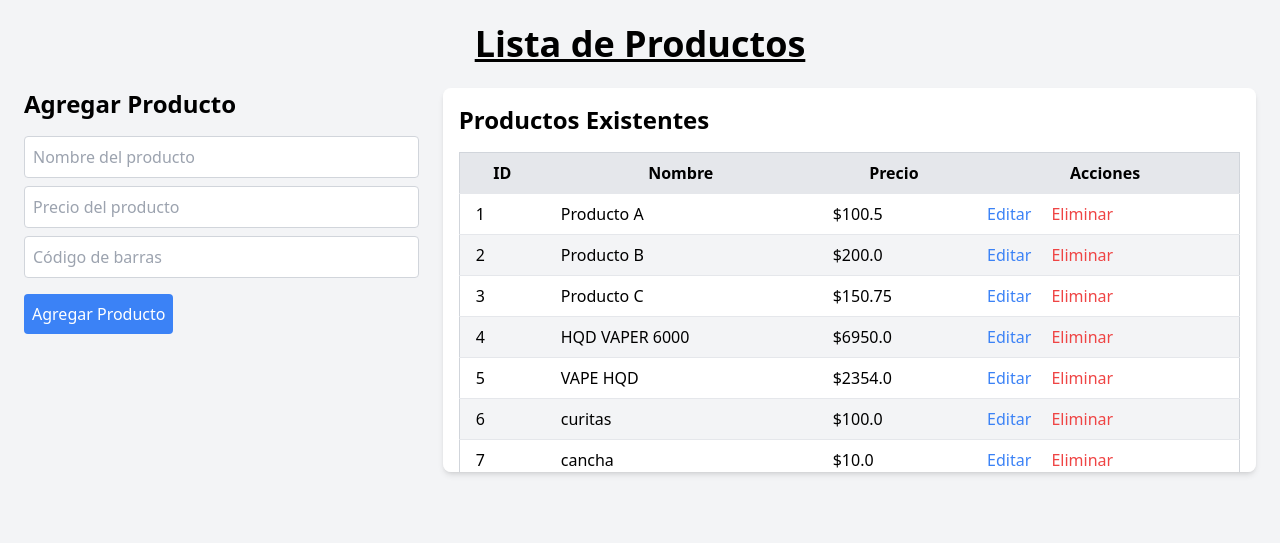
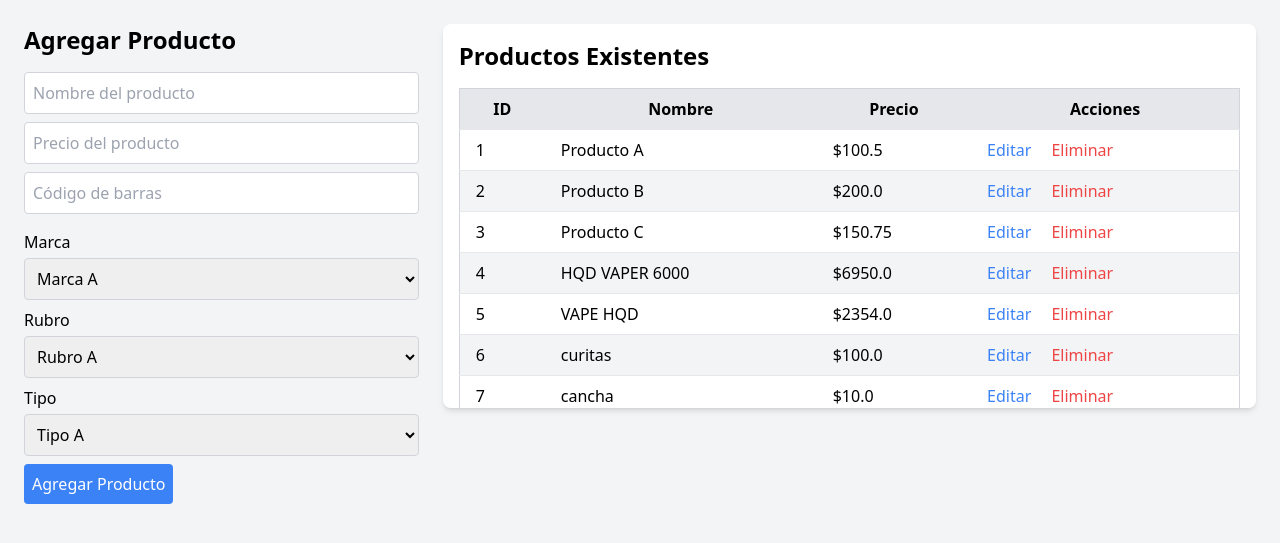
Before and after one commit to pagliardini/kpos2, a Flask app: page /productos in a window 1280 px wide. Shown: the top 543 px of the page. Run offline with Flask 3, Linux system fonts and the light colour scheme; some libraries are stand-ins or nearby versions.

Commit message:
mejorado productos

```diff
--- a/app.py
+++ b/app.py
@@ -4,6 +4,8 @@ from extensions import db
 from views.ventas import ventas_bp
 from views.productos import productos_bp
 from views.principal import principal_bp
+from flask_wtf.csrf import CSRFProtect
+
 
 
 def create_app():
--- a/templates/productos.html
+++ b/templates/productos.html
@@ -19,21 +19,42 @@
 </head>
 <body class="bg-gray-100 p-6 h-screen">
 
-    <h1 class="text-4xl font-bold underline mb-6 text-center">
-        Lista de Productos
-    </h1>
-
     <!-- Contenedor principal con diseño de cuadrícula -->
     <div class="grid grid-cols-3 gap-6">
         <!-- Contenedor de formulario para agregar productos (1/3) -->
         <div class="col-span-1">
             <h2 class="text-2xl font-semibold mb-4">Agregar Producto</h2>
             <form action="{{ url_for('productos.agregar_producto') }}" method="POST" class="mb-6">
-                <input type="text" name="nombre" placeholder="Nombre del producto" required class="border border-gray-300 p-2 rounded w-full mb-2">
-                <input type="number" name="precio" placeholder="Precio del producto" required class="border border-gray-300 p-2 rounded w-full mb-2">
-                <input type="text" name="codigo" placeholder="Código de barras" required class="border border-gray-300 p-2 rounded w-full mb-4">
-                <button type="submit" class="bg-blue-500 text-white p-2 rounded hover:bg-blue-600 transition">Agregar Producto</button>
-            </form>
+    <input type="text" name="nombre" placeholder="Nombre del producto" required class="border border-gray-300 p-2 rounded w-full mb-2">
+    <input type="number" name="precio" placeholder="Precio del producto" required class="border border-gray-300 p-2 rounded w-full mb-2">
+    <input type="text" id="codigoInput" name="codigo" placeholder="Código de barras" required class="border border-gray-300 p-2 rounded w-full mb-4">
+
+    <!-- Selección de Marca -->
+    <label for="marca_id" class="block mb-1">Marca</label>
+    <select name="marca_id" id="marca_id" required class="border border-gray-300 p-2 rounded w-full mb-2">
+        {% for marca in marcas %}
+            <option value="{{ marca.id }}">{{ marca.nombre }}</option>
+        {% endfor %}
+    </select>
+
+    <!-- Selección de Rubro -->
+    <label for="rubro_id" class="block mb-1">Rubro</label>
+    <select name="rubro_id" id="rubro_id" required class="border border-gray-300 p-2 rounded w-full mb-2">
+        {% for rubro in rubros %}
+            <option value="{{ rubro.id }}">{{ rubro.nombre }}</option>
+        {% endfor %}
+    </select>
+
+    <!-- Selección de Tipo -->
+    <label for="tipo_id" class="block mb-1">Tipo</label>
+    <select name="tipo_id" id="tipo_id" required class="border border-gray-300 p-2 rounded w-full mb-2">
+        {% for tipo in tipos %}
+            <option value="{{ tipo.id }}">{{ tipo.nombre }}</option>
+        {% endfor %}
+    </select>
+
+    <button type="submit" class="bg-blue-500 text-white p-2 rounded hover:bg-blue-600 transition">Agregar Producto</button>
+</form>
         </div>
 
         <!-- Contenedor de productos con desplazamiento interno (2/3) -->
@@ -67,5 +88,18 @@
         </div>
     </div>
 
+    <script>
+        document.addEventListener('DOMContentLoaded', function() {
+            const codigoField = document.getElementById('codigo');
+
+            codigoField.addEventListener('keydown', function(event) {
+                // Evita el envío del formulario al presionar 'Enter'
+                if (event.key === 'Enter') {
+                    event.preventDefault();
+                }
+            });
+        });
+    </script>
+
 </body>
 </html>
--- a/views/productos.py
+++ b/views/productos.py
@@ -8,23 +8,33 @@ productos_bp = Blueprint('productos', __name__)
 @productos_bp.route('/productos', methods=['GET'])
 def listar_productos():
     productos = Producto.query.all()  # Obtener todos los productos de la base de datos
-    return render_template('productos.html', productos=productos)
+    marcas = Marca.query.all()  # Obtener todas las marcas
+    rubros = Rubro.query.all()  # Obtener todos los rubros
+    tipos = Tipo.query.all()  # Obtener todos los tipos
+    return render_template('productos.html', productos=productos, marcas=marcas, rubros=rubros, tipos=tipos)
 
-@productos_bp.route('/productos/agregar', methods=['POST'])
+
+@productos_bp.route('/agregar_producto', methods=['POST'])
 def agregar_producto():
-    nombre = request.form['nombre']
-    precio = request.form['precio']
     codigo = request.form['codigo']
-    marca_id = request.form['marca_id']
-    rubro_id = request.form['rubro_id']
-    tipo_id = request.form['tipo_id']
 
-    nuevo_producto = Producto(nombre=nombre, precio=precio, codigo1=codigo,
-                              marca_id=marca_id, rubro_id=rubro_id, tipo_id=tipo_id)
+
+
+    # Si no existe, procede a agregar el producto
+    nuevo_producto = Producto(
+        nombre=request.form['nombre'],
+        precio=request.form['precio'],
+        codigo1=codigo,
+        marca_id=request.form['marca_id'],
+        rubro_id=request.form['rubro_id'],
+        tipo_id=request.form['tipo_id']
+    )
     db.session.add(nuevo_producto)
     db.session.commit()
-    flash('Producto agregado exitosamente')
+
+    flash('Producto agregado exitosamente!', 'success')
     return redirect(url_for('productos.listar_productos'))
+
 
 @productos_bp.route('/productos/editar/<int:id>', methods=['GET', 'POST'])
 def editar_producto(id):
```
Also changed, not shown: instance/copiarmarcasrubrostipos.py (added, +51 -0 lines), instance/punto_de_venta.db, 1 other file.
